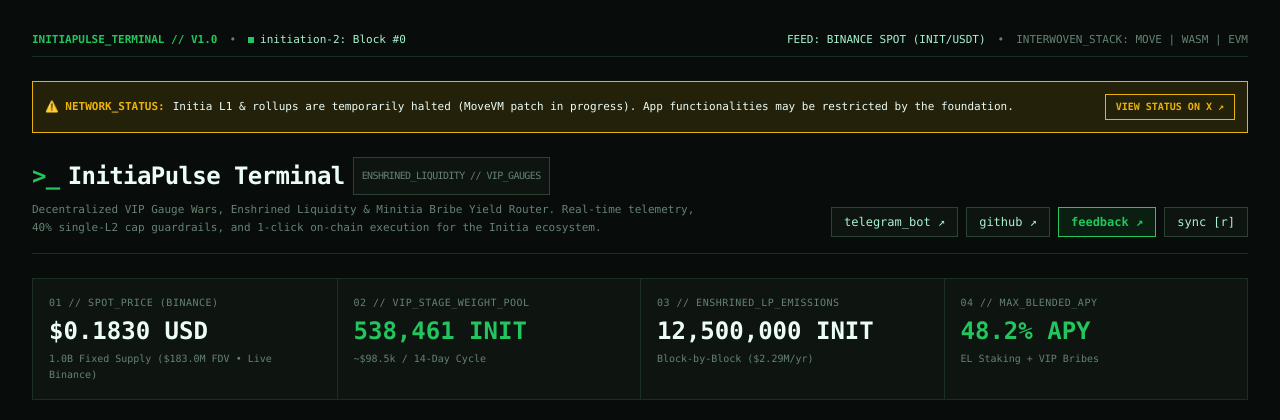
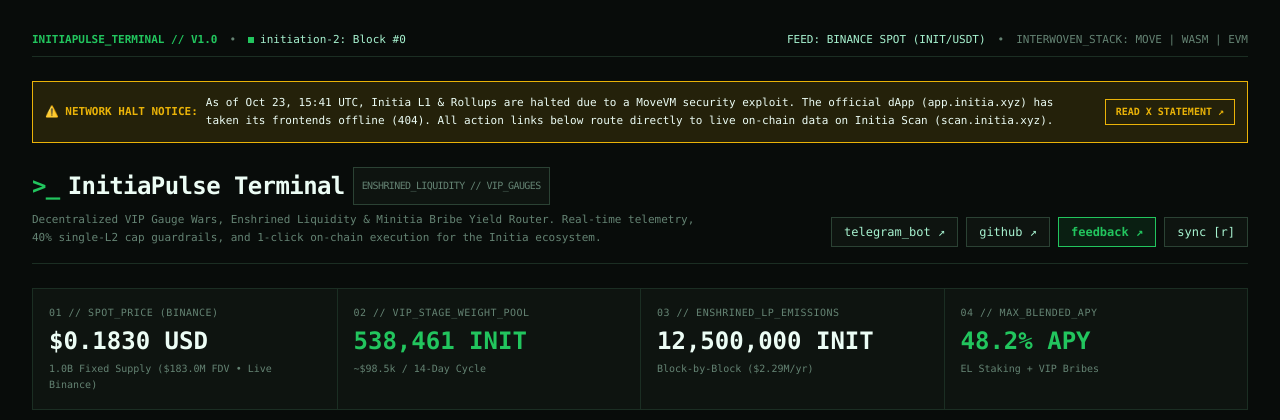
Before and after one commit to manja316/initiapulse, a FastAPI app: page / in a window 1280 px wide. Shown: the top 420 px of the page. Run offline with FastAPI, Linux system fonts and the light colour scheme; data that the repository does not hold is empty; some libraries are stand-ins or nearby versions; some web fonts are replaced.

Commit message:
fix(routes): route action buttons to live scan.initia.xyz and add incident explanation

```diff
--- a/templates/index.html
+++ b/templates/index.html
@@ -81,15 +81,15 @@
         </div>
 
         <!-- Network Incident Alert Notice -->
-        <div class="p-3 border border-[var(--color-warn)] bg-[var(--color-warn-wash)] flex flex-col md:flex-row justify-between items-start md:items-center gap-2 text-[11px] font-mono">
-            <div class="flex items-center gap-2">
-                <span class="text-[var(--color-warn)] font-bold">⚠️ NETWORK_STATUS:</span>
-                <span class="text-[var(--color-ink)]">
-                    Initia L1 & rollups are temporarily halted (MoveVM patch in progress). App functionalities may be restricted by the foundation.
+        <div class="p-3 border border-[var(--color-warn)] bg-[var(--color-warn-wash)] flex flex-col md:flex-row justify-between items-start md:items-center gap-3 text-[11px] font-mono">
+            <div class="flex items-start md:items-center gap-2">
+                <span class="text-[var(--color-warn)] font-bold whitespace-nowrap">⚠️ NETWORK HALT NOTICE:</span>
+                <span class="text-[var(--color-ink)] leading-relaxed">
+                    As of Oct 23, 15:41 UTC, Initia L1 & Rollups are halted due to a MoveVM security exploit. The official dApp (app.initia.xyz) has taken its frontends offline (404). All action links below route directly to live on-chain data on Initia Scan (scan.initia.xyz).
                 </span>
             </div>
             <a href="https://x.com/initia/status/2113661738625155217" target="_blank" class="px-2.5 py-1 border border-[var(--color-warn)] text-[var(--color-warn)] hover:bg-[var(--color-warn)] hover:text-[var(--color-paper)] font-bold text-[10px] whitespace-nowrap transition-colors">
-                VIEW STATUS ON X ↗
+                READ X STATEMENT ↗
             </a>
         </div>
 
@@ -329,8 +329,8 @@
                             </div>
                         </div>
                         <div class="col-span-2 pt-2">
-                            <a href="https://app.initia.xyz/vip/gauge-vote" target="_blank" class="w-full py-2.5 border border-[var(--color-accent)] bg-[var(--color-accent)] text-[var(--color-accent-ink)] font-bold text-center block btn-hallmark hover:bg-[var(--color-ink)]">
-                                COMMIT BRIBES & GAUGE VOTES ON INITIA ↗
+                            <a href="https://scan.initia.xyz/initiation-2/proposals" target="_blank" class="w-full py-2.5 border border-[var(--color-accent)] bg-[var(--color-accent)] text-[var(--color-accent-ink)] font-bold text-center block btn-hallmark hover:bg-[var(--color-ink)]">
+                                VIEW ON-CHAIN PROPOSALS ON SCAN ↗
                             </a>
                         </div>
                     </div>
@@ -397,7 +397,7 @@
                         <span class="text-[10px] text-[var(--color-muted)] block">($${g.projected_stage_usd.toLocaleString()})</span>
                     </td>
                     <td class="text-right pr-2">
-                        <a href="https://app.initia.xyz/vip/gauge-vote" target="_blank" class="btn-hallmark px-2.5 py-1 border border-[var(--color-accent)] bg-[var(--color-accent-wash)] text-[var(--color-accent)] hover:bg-[var(--color-accent)] hover:text-[var(--color-accent-ink)] font-bold text-[10px] inline-block">
+                        <a href="https://scan.initia.xyz/initiation-2/proposals" target="_blank" class="btn-hallmark px-2.5 py-1 border border-[var(--color-accent)] bg-[var(--color-accent-wash)] text-[var(--color-accent)] hover:bg-[var(--color-accent)] hover:text-[var(--color-accent-ink)] font-bold text-[10px] inline-block">
                             VOTE ↗
                         </a>
                     </td>
@@ -420,7 +420,7 @@
                     <td class="text-[var(--color-muted)]">${p.fee_apr}%</td>
                     <td class="text-[var(--color-accent)] font-bold">${p.blended_apr}%</td>
                     <td class="text-right pr-2">
-                        <a href="https://app.initia.xyz/liquidity" target="_blank" class="btn-hallmark px-2.5 py-1 border border-[var(--color-rule-2)] bg-[var(--color-paper)] text-[var(--color-ink-2)] hover:border-[var(--color-accent)] hover:text-[var(--color-accent)] font-bold text-[10px] inline-block">
+                        <a href="https://scan.initia.xyz/initiation-2/pools" target="_blank" class="btn-hallmark px-2.5 py-1 border border-[var(--color-rule-2)] bg-[var(--color-paper)] text-[var(--color-ink-2)] hover:border-[var(--color-accent)] hover:text-[var(--color-accent)] font-bold text-[10px] inline-block">
                             DEPOSIT LP ↗
                         </a>
                     </td>
@@ -451,7 +451,7 @@
                             <span class="text-base font-bold text-[var(--color-accent)]">${s.apr}% APY</span>
                             <span class="text-[10px] text-[var(--color-muted)] block">+$${s.annual_yield_usd.toLocaleString()} / year</span>
                         </div>
-                        <a href="${idx === 1 ? 'https://app.initia.xyz/liquidity' : 'https://app.initia.xyz/vip/lock-stake'}" target="_blank" class="btn-hallmark px-2.5 py-1 border border-[var(--color-accent)] bg-[var(--color-accent-wash)] text-[var(--color-accent)] hover:bg-[var(--color-accent)] hover:text-[var(--color-accent-ink)] font-bold text-[10px]">
+                        <a href="${idx === 1 ? 'https://scan.initia.xyz/initiation-2/pools' : 'https://scan.initia.xyz/initiation-2/validators'}" target="_blank" class="btn-hallmark px-2.5 py-1 border border-[var(--color-accent)] bg-[var(--color-accent-wash)] text-[var(--color-accent)] hover:bg-[var(--color-accent)] hover:text-[var(--color-accent-ink)] font-bold text-[10px]">
                             EXECUTE ↗
                         </a>
                     </div>
```
